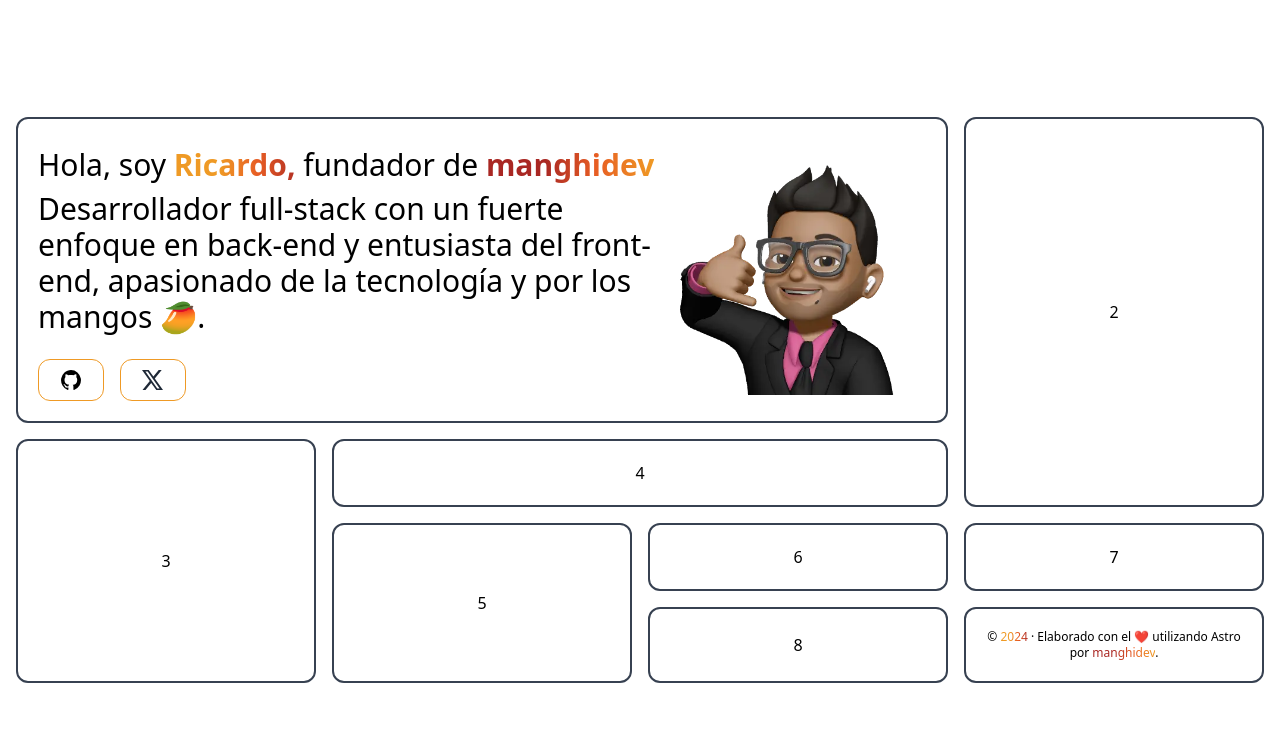
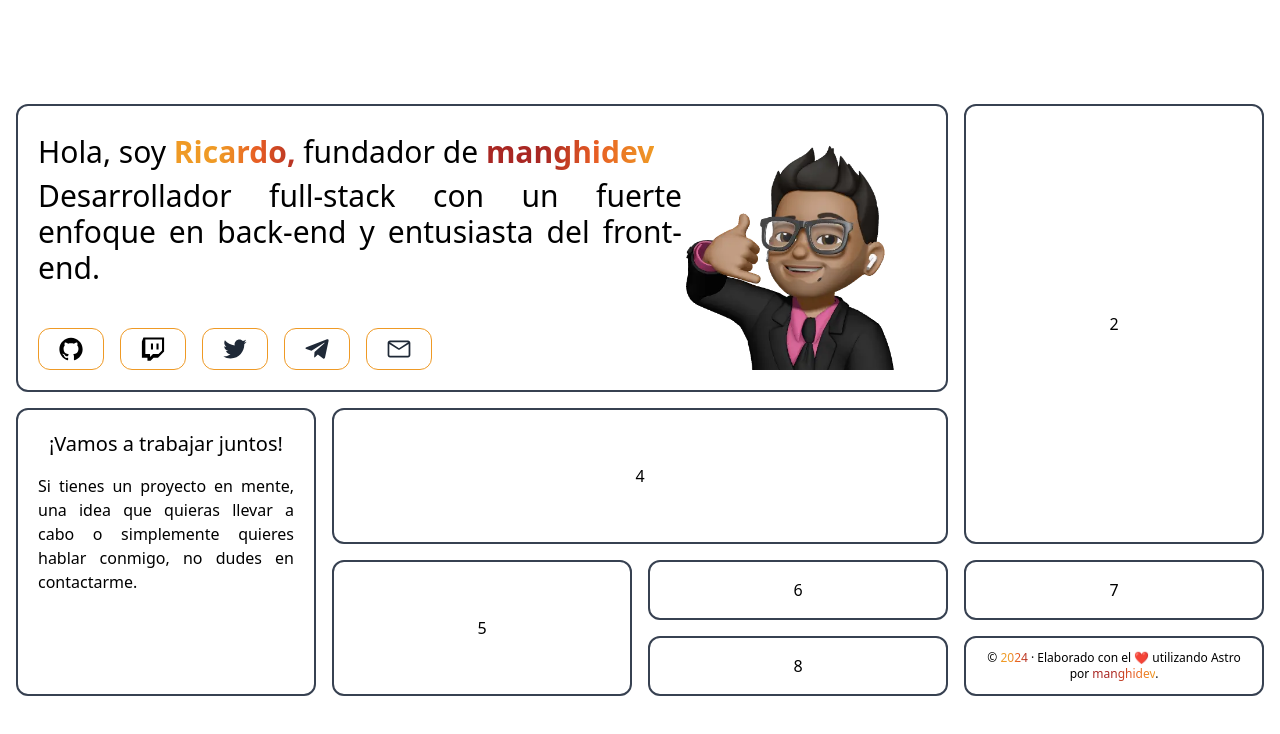
Before and after one commit to IngRicardoRdz/IngRicardoRdz, an Astro site: page / in a window 1280 px wide. Built offline with nearby package versions, Linux system fonts and the light colour scheme; Astro itself is replaced by a stand-in of ours.

Commit message:
fix: update layout and card styles

```diff
--- a/src/components/Card1.astro
+++ b/src/components/Card1.astro
@@ -1,7 +1,7 @@
 <div class="card col-span-12 lg:col-span-3 row-span-4">
     <div class="flex w-full h-full">
         <div class="flex flex-col justify-between gap-4">
-            <div class="flex flex-col h-full">
+            <div class="flex flex-col h-full text-justify">
                 <div class="text-3xl">
                     <p class="my-2">
                         Hola, soy
@@ -14,25 +14,32 @@
                         </span>
                     </p>
                     <p class="my-2">
-                        Desarrollador full-stack con un fuerte enfoque en back-end y entusiasta del front-end, apasionado de la tecnología y por los mangos 🥭.
+                        Desarrollador full-stack con un fuerte enfoque en back-end y entusiasta del front-end.
                     </p>
                 </div>
             </div>
             <div class="flex gap-4">
-                <a href="https://github.com/manghidev" target="_blank" class="socialButton">
-                    <svg class="w-6 h-6 text-black dark:text-white" aria-hidden="true" xmlns="http://www.w3.org/2000/svg" fill="currentColor" viewBox="0 0 24 24">
-                        <path fill-rule="evenodd" d="M12 2c-2.4 0-4.7.9-6.5 2.4a10.5 10.5 0 0 0-2 13.1A10 10 0 0 0 8.7 22c.5 0 .7-.2.7-.5v-2c-2.8.7-3.4-1.1-3.4-1.1-.1-.6-.5-1.2-1-1.5-1-.7 0-.7 0-.7a2 2 0 0 1 1.5 1.1 2.2 2.2 0 0 0 1.3 1 2 2 0 0 0 1.6-.1c0-.6.3-1 .7-1.4-2.2-.3-4.6-1.2-4.6-5 0-1.1.4-2 1-2.8a4 4 0 0 1 .2-2.7s.8-.3 2.7 1c1.6-.5 3.4-.5 5 0 2-1.3 2.8-1 2.8-1 .3.8.4 1.8 0 2.7a4 4 0 0 1 1 2.7c0 4-2.3 4.8-4.5 5a2.5 2.5 0 0 1 .7 2v2.8c0 .3.2.6.7.5a10 10 0 0 0 5.4-4.4 10.5 10.5 0 0 0-2.1-13.2A9.8 9.8 0 0 0 12 2Z" clip-rule="evenodd"/>
-                    </svg>
+                <a href="https://github.com/manghidev" target="_blank" class="socialButton hover:border-gray-600">
+                    <svg class="w-6 h-6 text-black dark:text-white" aria-hidden="true" xmlns="http://www.w3.org/2000/svg" fill="currentColor" viewBox="0 0 64 64"><path d="M32 1.7998C15 1.7998 1 15.5998 1 32.7998C1 46.3998 9.9 57.9998 22.3 62.1998C23.9 62.4998 24.4 61.4998 24.4 60.7998C24.4 60.0998 24.4 58.0998 24.3 55.3998C15.7 57.3998 13.9 51.1998 13.9 51.1998C12.5 47.6998 10.4 46.6998 10.4 46.6998C7.6 44.6998 10.5 44.6998 10.5 44.6998C13.6 44.7998 15.3 47.8998 15.3 47.8998C18 52.6998 22.6 51.2998 24.3 50.3998C24.6 48.3998 25.4 46.9998 26.3 46.1998C19.5 45.4998 12.2 42.7998 12.2 30.9998C12.2 27.5998 13.5 24.8998 15.4 22.7998C15.1 22.0998 14 18.8998 15.7 14.5998C15.7 14.5998 18.4 13.7998 24.3 17.7998C26.8 17.0998 29.4 16.6998 32.1 16.6998C34.8 16.6998 37.5 16.9998 39.9 17.7998C45.8 13.8998 48.4 14.5998 48.4 14.5998C50.1 18.7998 49.1 22.0998 48.7 22.7998C50.7 24.8998 51.9 27.6998 51.9 30.9998C51.9 42.7998 44.6 45.4998 37.8 46.1998C38.9 47.1998 39.9 49.1998 39.9 51.9998C39.9 56.1998 39.8 59.4998 39.8 60.4998C39.8 61.2998 40.4 62.1998 41.9 61.8998C54.1 57.7998 63 46.2998 63 32.5998C62.9 15.5998 49 1.7998 32 1.7998Z"/></svg>
                 </a>
-                <a href="https://x.com/manghidev" target="_blank" class="socialButton">
-                    <svg class="w-6 h-6 text-gray-800 dark:text-white" aria-hidden="true" xmlns="http://www.w3.org/2000/svg" fill="none" viewBox="0 0 24 24">
-                        <path fill="currentColor" d="M13.8 10.5 20.7 2h-3l-5.3 6.5L7.7 2H1l7.8 11-7.3 9h3l5.7-7 5.1 7H22l-8.2-11.5Zm-2.4 3-1.4-2-5.6-7.9h2.3l4.5 6.3 1.4 2 6 8.5h-2.3l-4.9-7Z"/>
+                <a href="https://twitch.com/manghidev" target="_blank" class="socialButton hover:border-gray-600">
+                    <svg class="w-6 h-6 text-black dark:text-white" aria-hidden="true" xmlns="http://www.w3.org/2000/svg" fill="currentColor" viewBox="0 0 64 64"><path d="M6.49844 1L2.39844 11.7V55.2H17.1984V63H25.4984L33.3984 55.1H45.3984L61.5984 38.9V1H6.49844ZM55.9984 36.1L46.6984 45.4H31.9984L24.0984 53.3V45.4H11.5984V6.5H55.9984V36.1ZM46.7984 17.2V33.4H41.2984V17.2H46.7984ZM31.9984 17.2V33.4H26.4984V17.2H31.9984Z"/></svg>
+                </a>
+                <a href="https://x.com/manghidev" target="_blank" class="socialButton hover:border-gray-600">
+                    <svg class="w-6 h-6 text-gray-800 dark:text-white" aria-hidden="true" xmlns="http://www.w3.org/2000/svg" fill="currentColor" viewBox="0 0 64 64"><path d="M20.3 57.3996C43.9 57.3996 56.7 37.8996 56.7 20.9996C56.7 20.5996 56.7 19.8996 56.6 19.2996C59.1 17.4996 61.3 15.1996 63 12.6996C60.6 13.7996 58.2 14.3996 55.7 14.6996C58.4 13.0996 60.4 10.5996 61.3 7.59961C58.8 8.99961 56.2 10.0996 53.1 10.6996C50.7 8.19961 47.5 6.59961 43.8 6.59961C36.7 6.59961 30.9 12.3996 30.9 19.4996C30.9 20.4996 31 21.4996 31.2 22.4996C20.9 21.7996 11.5 16.6996 5.1 8.99961C4 10.9996 3.4 13.0996 3.4 15.3996C3.4 19.8996 5.7 23.6996 9.2 25.9996C7.1 25.8996 5.1 25.2996 3.4 24.3996C3.4 24.4996 3.4 24.4996 3.4 24.4996C3.4 30.5996 7.8 35.8996 13.6 37.0996C12.5 37.3996 11.3 37.4996 10.4 37.4996C9.6 37.4996 8.7 37.3996 8 37.1996C9.7 42.2996 14.4 45.9996 20 46.0996C15.6 49.4996 10.1 51.5996 4.2 51.5996C3 51.7996 2 51.5996 1 51.4996C6.4 55.2996 13.1 57.3996 20.3 57.3996Z"/></svg>
+                </a>
+                <a href="https://t.me/manghidev" target="_blank" class="socialButton hover:border-gray-600">
+                    <svg class="w-6 h-6 text-gray-800 dark:text-white" aria-hidden="true" xmlns="http://www.w3.org/2000/svg" fill="currentColor" viewBox="0 0 64 64"><path d="M62.8012 10.8004L53.4012 54.8004C52.7012 57.9004 50.9012 58.6004 48.3012 57.2004L34.2012 46.8004L27.3012 53.4004C26.6012 54.1004 25.9012 54.8004 24.3012 54.8004L25.4012 40.3004L51.7012 16.4004C52.8012 15.3004 51.4012 14.9004 50.0012 15.8004L17.3012 36.4004L3.2012 32.1004C0.1012 31.1004 0.1012 29.0004 3.9012 27.6004L58.7012 6.3004C61.4012 5.5004 63.7012 6.9004 62.8012 10.8004Z"/></svg>
+                </a>
+                <a href="mailto:contact@manghi.dev" target="_blank" class="socialButton hover:border-gray-600">
+                    <svg class="w-6 h-6 text-gray-800 dark:text-white" aria-hidden="true" xmlns="http://www.w3.org/2000/svg" fill="currentColor" viewBox="0 0 64 64">
+                    <path d="M56,9.6H8c-3.4,0-6.3,2.8-6.3,6.3v32.4c0,3.4,2.8,6.3,6.3,6.3h48c3.4,0,6.3-2.8,6.3-6.3V15.8C62.3,12.4,59.4,9.6,56,9.6z
+                        M56,14.1c0.1,0,0.2,0,0.3,0L32,29.7L7.7,14.1c0.1,0,0.2,0,0.3,0H56z M56,49.9H8c-1,0-1.8-0.8-1.8-1.8V18.5l23.4,15
+                        c0.7,0.5,1.5,0.7,2.3,0.7c0.8,0,1.6-0.2,2.3-0.7l23.4-15v29.7C57.8,49.2,57,49.9,56,49.9z"/>
                     </svg>
                 </a>
             </div>
         </div>
-        <div class="flex items-center justify-center">
-            <img class="select-none w-[250px] max-w-[250px] object-cover" src="assets/img/memoji.webp" alt="manghidev memoji">
-        </div>
+        <img class="select-none w-[250px] max-w-[250px] object-cover hidden lg:block" src="assets/img/memoji.webp" alt="manghidev memoji">
     </div>
 </div>
--- a/src/components/Card2.astro
+++ b/src/components/Card2.astro
@@ -1,3 +1,3 @@
-<div class="card col-span-1 row-span-6 center">
+<div class="card col-span-12 lg:col-span-1 row-span-6 center">
     2
 </div>
--- a/src/components/Card3.astro
+++ b/src/components/Card3.astro
@@ -1,3 +1,8 @@
-<div class="card col-span-1 row-span-4 center">
-    3
+<div class="card col-span-12 lg:col-span-1 row-span-0 lg:row-span-4 text-justify text-wrap truncate">
+    <h1 class="text-xl text-center pb-4">
+        ¡Vamos a trabajar juntos!
+    </h1>
+    <p>
+        Si tienes un proyecto en mente, una idea que quieras llevar a cabo o simplemente quieres hablar conmigo, no dudes en contactarme.
+    </p>
 </div>
--- a/src/components/Card4.astro
+++ b/src/components/Card4.astro
@@ -1,3 +1,3 @@
-<div class="card col-span-2 row-span-2 center">
+<div class="card col-span-12 lg:col-span-2 row-span-0 lg:row-span-2 center">
     4
 </div>
--- a/src/components/Card5.astro
+++ b/src/components/Card5.astro
@@ -1,3 +1,3 @@
-<div class="card col-start-2 col-span-1 row-span-2 center">
+<div class="card col-span-0 lg:col-start-2 col-span-12 lg:col-span-1 row-span-0 lg:row-span-2 center">
     5
 </div>
--- a/src/components/Card6.astro
+++ b/src/components/Card6.astro
@@ -1,3 +1,3 @@
-<div class="card col-span-1 row-span-1 center">
+<div class="card col-span-12 lg:col-span-1 row-span-0 lg:row-span-1 center">
     6
 </div>
--- a/src/components/Card7.astro
+++ b/src/components/Card7.astro
@@ -1,3 +1,3 @@
-<div class="card col-span-1 row-span-1 center">
+<div class="card col-span-12 lg:col-span-1 row-span-0 lg:row-span-1 center">
     7
 </div>
--- a/src/components/Card8.astro
+++ b/src/components/Card8.astro
@@ -1,3 +1,3 @@
-<div class="card col-span-1 center">
+<div class="card col-span-12 lg:col-span-1 center">
     8
 </div>
--- a/src/components/Card9.astro
+++ b/src/components/Card9.astro
@@ -1,8 +1,10 @@
-<div class="card col-span-1 text-center text-xs">
-    © <span class="myTextGradient" id="year"></span> · Elaborado con el ❤️ utilizando Astro por <span class="mtTextGradientReverse">manghidev</span>.
+---
+const year = new Date().getFullYear();
+---
+
+<div class="card col-span-12 lg:col-span-1 center text-center text-xs">
+    <div>
+        © <span class="myTextGradient">{year}</span> · Elaborado con el ❤️ utilizando
+        Astro por <span class="mtTextGradientReverse">manghidev</span>.
+    </div>
 </div>
-
-<script>
-    const yearElement = document.getElementById('year');
-    if (yearElement) yearElement.textContent = String(new Date().getFullYear());
-</script>
--- a/src/layouts/Cards.astro
+++ b/src/layouts/Cards.astro
@@ -1,3 +1,3 @@
-<div class="grid grid-cols-[repeat(4,minmax(0,300px))] gap-4">
-    <slot />
+<div class="grid grid-cols-[repeat(4,minmax(0,300px))] gap-4 grid-rows-0 lg:grid-rows-[repeat(8,minmax(0,60px))]">
+    <slot/>
 </div>
--- a/src/layouts/Layout.astro
+++ b/src/layouts/Layout.astro
@@ -44,6 +44,6 @@ const { title } = Astro.props;
 		</style>
 	</head>
 	<body>
-		<slot />
+		<slot/>
 	</body>
 </html>
--- a/src/pages/index.astro
+++ b/src/pages/index.astro
@@ -13,17 +13,17 @@ import Card9 from "../components/Card9.astro";
 ---
 
 <Layout title="My WebSite">
-	<main class="h-screen center">
+	<main class="h-screen lg:center py-5 lg:py-0">
 		<Cards>
-			<Card1></Card1>
-			<Card2></Card2>
-			<Card3></Card3>
-			<Card4></Card4>
-			<Card5></Card5>
-			<Card6></Card6>
-			<Card7></Card7>
-			<Card8></Card8>
-			<Card9></Card9>
+			<Card1/>
+			<Card2/>
+			<Card3/>
+			<Card4/>
+			<Card5/>
+			<Card6/>
+			<Card7/>
+			<Card8/>
+			<Card9/>
 		</Cards>
 	</main>
 </Layout>
```
Also changed, not shown: 1 other file.
